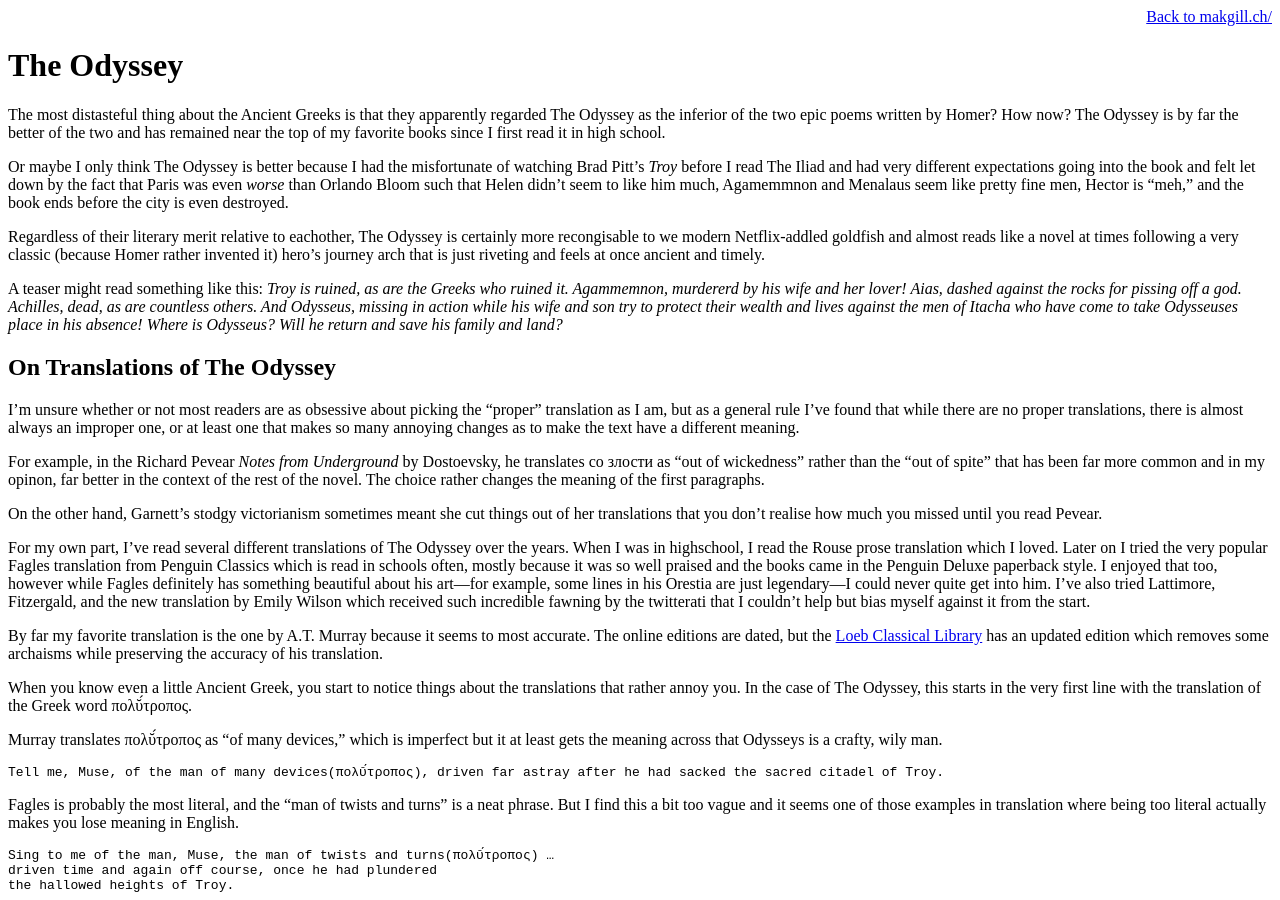
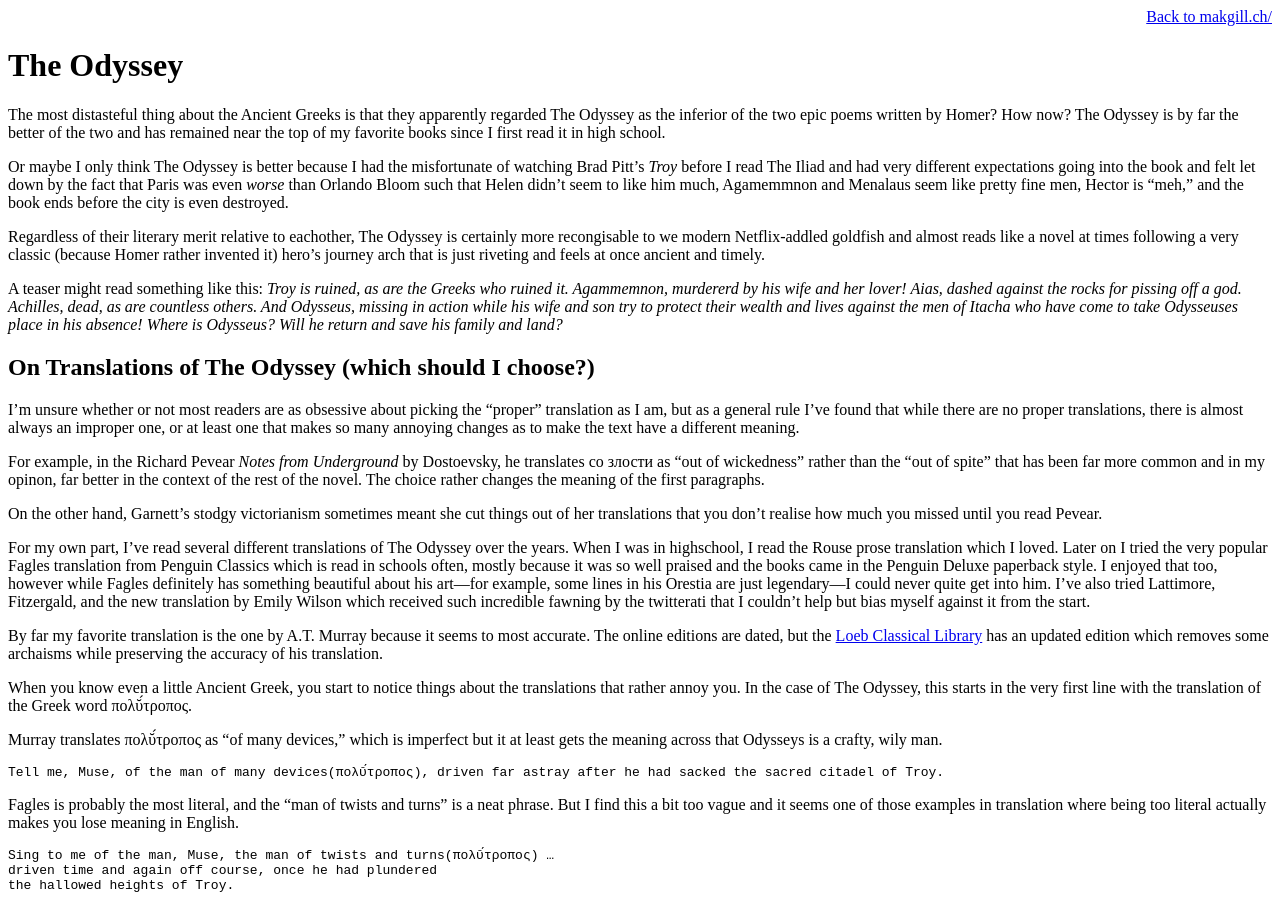
Before and after one commit to derykmakgill/website, a Jekyll site: the page built from odyssey.md, in a window 1280 px wide and 900 px high. Built offline with Jekyll 4.4.1, drawn with Linux system fonts in a browser that asks for light colours.

Commit message:
Update odyssey.md

```diff
--- a/odyssey.md
+++ b/odyssey.md
@@ -11,7 +11,7 @@ Regardless of their literary merit relative to eachother, The Odyssey is certain
 
 A teaser might read something like this: *Troy is ruined, as are the Greeks who ruined it. Agammemnon, murdererd by his wife and her lover! Aias, dashed against the rocks for pissing off a god. Achilles, dead, as are countless others. And Odysseus, missing in action while his wife and son try to protect their wealth and lives against the men of Itacha who have come to take Odysseuses place in his absence! Where is Odysseus? Will he return and save his family and land?*
 
-## On Translations of The Odyssey
+## On Translations of The Odyssey (which should I choose?)
 
 I'm unsure whether or not most readers are as obsessive about picking the "proper" translation as I am, but as a
 general rule I've found that while there are no proper translations, there is almost always an improper one, or at least one that makes so many annoying changes as to make the text have a different meaning.
```
